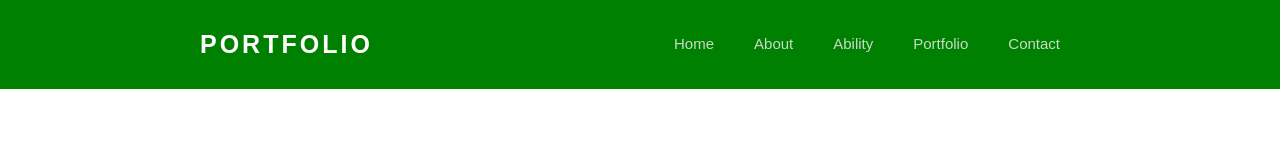
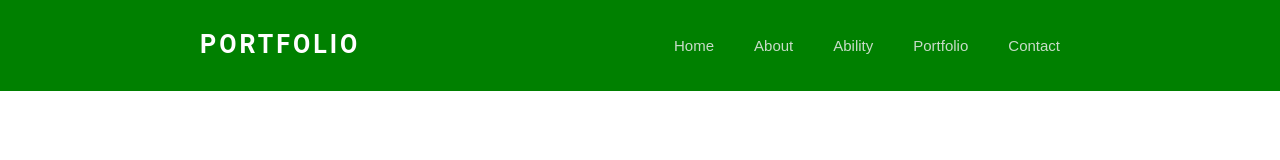
Before and after one commit to daaaayeah/react-github-pages, a React (Create React App) app: page / in a window 1280 px wide. Shown: the top 160 px of the page. Built offline with nearby package versions, Linux system fonts and the light colour scheme.

Commit message:
Modify logo font-size

```diff
--- a/src/App.css
+++ b/src/App.css
@@ -32,7 +32,7 @@
   color: white;
   background-color: transparent;
   font-size: 25px;
-  font-family: Arial;
+  font-family: Roboto;
   font-weight: bold;
   letter-spacing: 3px;
   padding: 30px 200px 30px;
@@ -44,7 +44,7 @@
   background-color: transparent;
   font-size: 15px;
   font-family: Arial;
-  padding: 35px 20px 35px 20px;
+  padding: 37px 20px 37px 20px;
   border-style: none;
 }
 
@@ -53,7 +53,7 @@
   background-color: transparent;
   font-size: 15px;
   font-family: Arial;
-  padding: 35px 20px 35px 20px;
+  padding: 37px 20px 37px 20px;
   border-style: none;
 }
 
```
